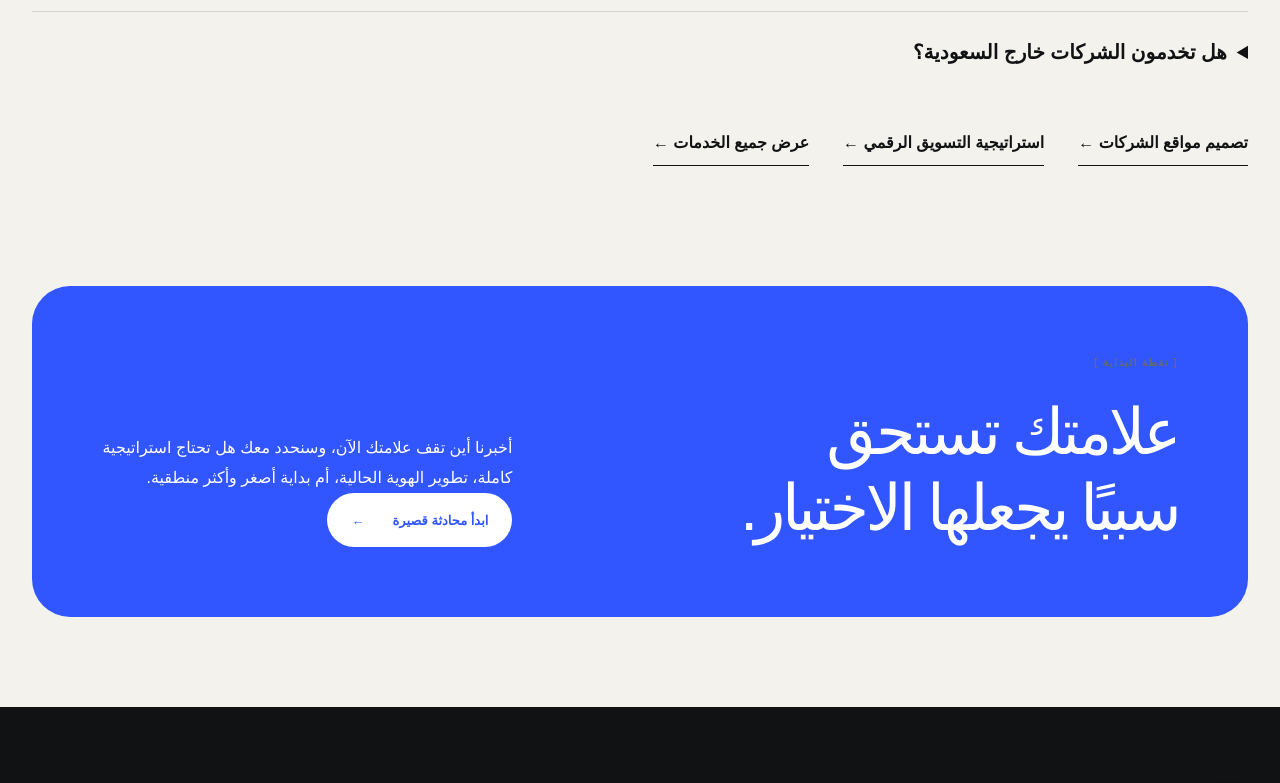
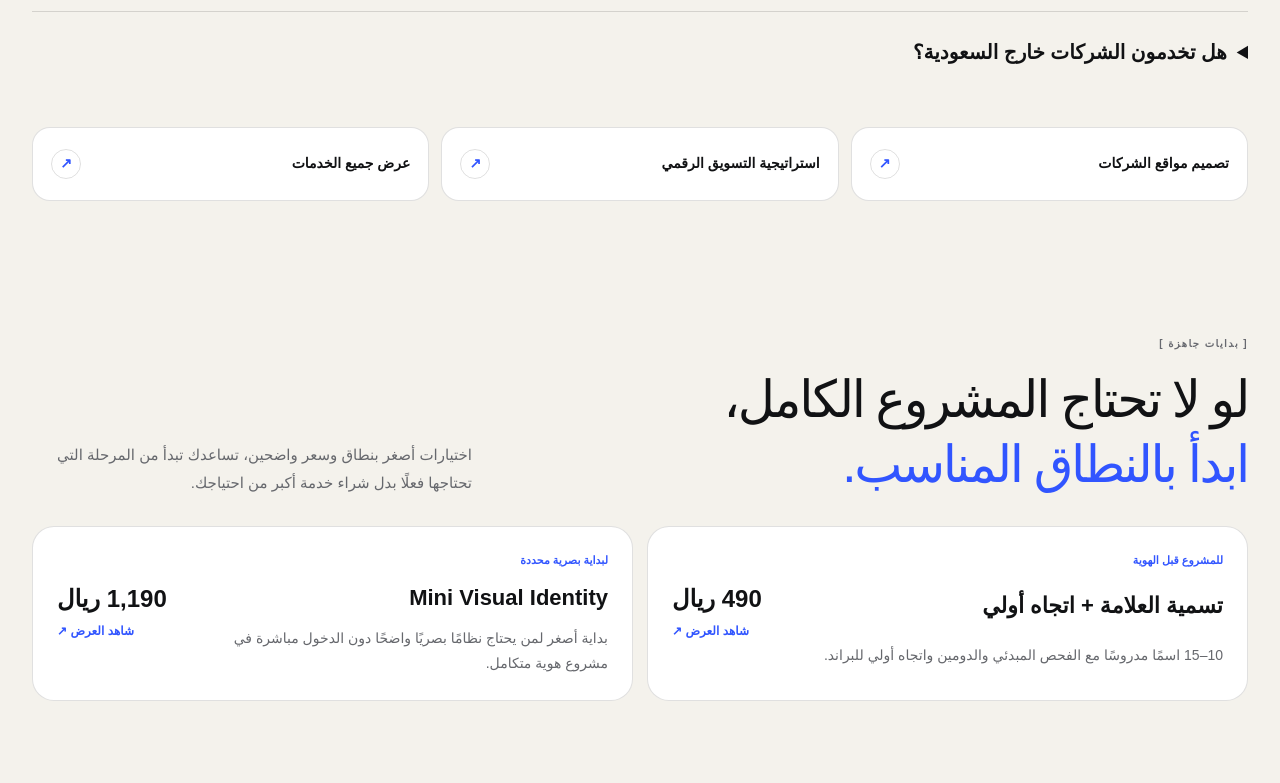
Before and after one commit to mohammedrashad2011-ui/Dewank-2026-website, a Next.js app: page /branding in a window 1280 px wide. Shown: the part 6280-7063 px from the top of the page. Built offline with nearby package versions, Linux system fonts and the light colour scheme; a web font is replaced by a local one.

Commit message:
Improve branding conversion cards and offer paths

```diff
--- a/app/branding/page.tsx
+++ b/app/branding/page.tsx
@@ -5,6 +5,7 @@ import { Footer, Header } from "../components/site-shell";
 import BrandSignal from "./brand-signal";
 import "./branding-page.css";
 import "./branding-guides.css";
+import "./branding-conversion-fixes.css";
 
 export const metadata: Metadata = createMetadata({
   title: "تصميم الهوية البصرية في السعودية | استراتيجية براند متكاملة",
@@ -55,6 +56,23 @@ const brandGuides = [
     href: "/guides/how-to-choose-brand-name-saudi-arabia",
     title: "كيف تختار اسمًا تجاريًا قويًا وقابلًا للاستخدام؟",
     text: "معايير عملية للاسم، والفحص اللغوي والثقافي، والتشابه، والدومين قبل الإطلاق.",
+  },
+];
+
+const brandOffers = [
+  {
+    href: "/offers/brand-naming",
+    label: "للمشروع قبل الهوية",
+    title: "تسمية العلامة + اتجاه أولي",
+    text: "10–15 اسمًا مدروسًا مع الفحص المبدئي والدومين واتجاه أولي للبراند.",
+    price: "490 ريال",
+  },
+  {
+    href: "/offers/mini-visual-identity",
+    label: "لبداية بصرية محددة",
+    title: "Mini Visual Identity",
+    text: "بداية أصغر لمن يحتاج نظامًا بصريًا واضحًا دون الدخول مباشرة في مشروع هوية متكامل.",
+    price: "1,190 ريال",
   },
 ];
 
@@ -175,7 +193,28 @@ export default function BrandingPage() {
         <span className="section-label">[ أسئلة شائعة ]</span>
         <div className="brand-section-head"><div><h2 id="branding-faq-title">إجابات واضحة<br/><em>قبل أن نبدأ.</em></h2></div></div>
         {faqs.map(([q,a])=><details key={q}><summary>{q}</summary><p>{a}</p></details>)}
-        <div className="brand-related"><Link href="/website-design">تصميم مواقع الشركات ←</Link><Link href="/digital-marketing">استراتيجية التسويق الرقمي ←</Link><Link href="/services">عرض جميع الخدمات ←</Link></div>
+        <div className="brand-related">
+          <Link href="/website-design">تصميم مواقع الشركات</Link>
+          <Link href="/digital-marketing">استراتيجية التسويق الرقمي</Link>
+          <Link href="/services">عرض جميع الخدمات</Link>
+        </div>
+      </section>
+
+      <section className="shell brand-offers" aria-labelledby="brand-offers-title">
+        <div className="brand-offers-head">
+          <div><span className="section-label">[ بدايات جاهزة ]</span><h2 id="brand-offers-title">لو لا تحتاج المشروع الكامل،<br/><em>ابدأ بالنطاق المناسب.</em></h2></div>
+          <p>اختيارات أصغر بنطاق وسعر واضحين، تساعدك تبدأ من المرحلة التي تحتاجها فعلًا بدل شراء خدمة أكبر من احتياجك.</p>
+        </div>
+        <div className="brand-offers-grid">
+          {brandOffers.map((offer) => (
+            <Link className="brand-offer-card" href={offer.href} key={offer.href}>
+              <small>{offer.label}</small>
+              <strong>{offer.title}</strong>
+              <p>{offer.text}</p>
+              <span className="brand-offer-price"><b>{offer.price}</b><span>شاهد العرض ↗</span></span>
+            </Link>
+          ))}
+        </div>
       </section>
 
       <section className="shell brand-cta">
```
